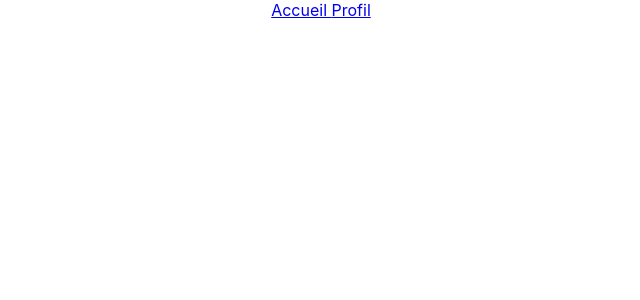
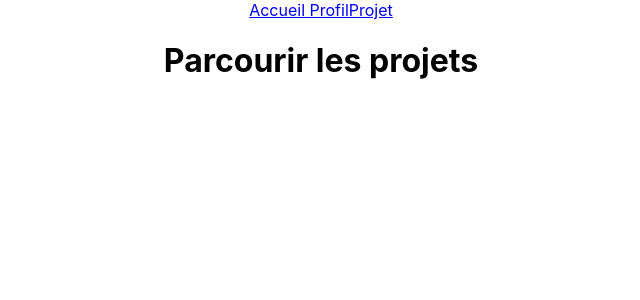
Before and after one commit to Svvmy/Emergence, a React (Create React App) app in the folder test-react/: page /project in a window 1280 px wide. Before the commit this address had no page. Shown: the top 300 px of the page, without its empty margins (319-959 px from the left). Built offline with nearby package versions, Linux system fonts and the light colour scheme.

Commit message:
Nouvelle route

```diff
--- a/test-react/src/App.js
+++ b/test-react/src/App.js
@@ -10,6 +10,7 @@ import Messagerie from './components/Profile/Messagerie/Messagerie'
 import SignInMail from './components/Home/SignInMail/SignInMail'
 import Login from './components/Home/Login/Login'
 import Home from './components/Home/Home'
+import Project from './components/Project/Project'
 
 
 export default function App() {
@@ -21,6 +22,7 @@ export default function App() {
         <Route path ="/home" element ={<Home />} />
         <Route path ="/signin_mail" element ={<SignInMail />} />
         <Route path ="/login" element ={<Login />} />
+        <Route path ="/project" element ={<Project />} />
         <Route path ="/profil/:id" element ={<Profile />}>
           <Route path ="/profil/:id/post" element ={<Post />} />
           <Route path ="/profil/:id/experience" element ={<Experience />} />
--- a/test-react/src/components/Home/Home.jsx
+++ b/test-react/src/components/Home/Home.jsx
@@ -1,6 +1,6 @@
 import React from 'react';
 //import '.src/App.css'
-import frog from './utils/froge.png'
+import frog from './utils/frogBlblbl.gif'
 import {Link, Outlet} from 'react-router-dom';
 
 export default function Home (){
--- a/test-react/src/components/Navbar/Navbar.js
+++ b/test-react/src/components/Navbar/Navbar.js
@@ -7,6 +7,7 @@ export default function Navbar(){
         <nav>
             <Link to="/">Accueil  </Link>
             <Link to="/profil/:id">Profil</Link>
+            <Link to="/project">Projet</Link>
         </nav>
     )
 }
--- a/test-react/src/components/Profile/Projets/Projets.jsx
+++ b/test-react/src/components/Profile/Projets/Projets.jsx
@@ -5,7 +5,7 @@ import React from 'react';
 export default function Projets(){
     return (
         <div>
-            <h1>Projets</h1>
+            <h1>Vos projets</h1>
         </div>
     )
 }
--- /dev/null
+++ b/test-react/src/components/Project/Project.jsx
@@ -0,0 +1,9 @@
+import React from 'react'
+
+export default function Project() {
+  return (
+    <div>
+        <h1>Parcourir les projets</h1>
+    </div>
+  )
+}
```
